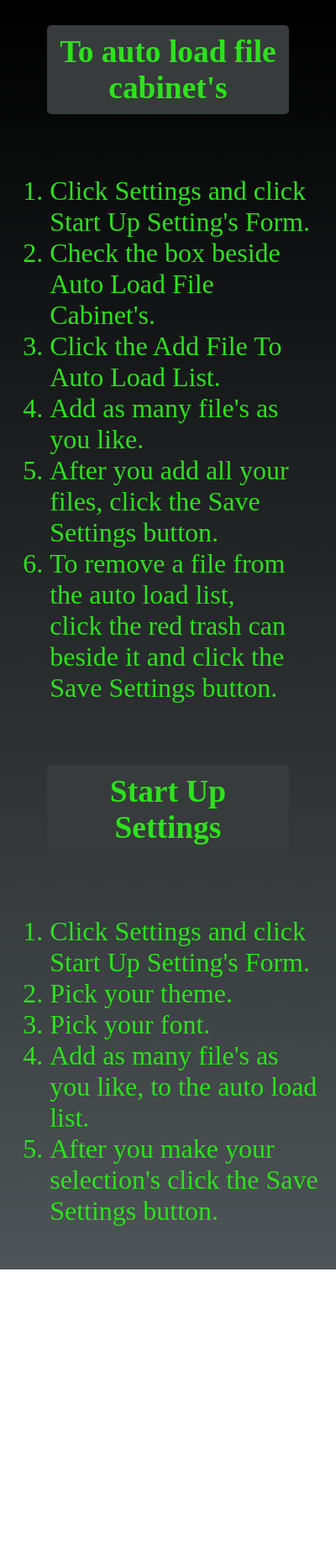
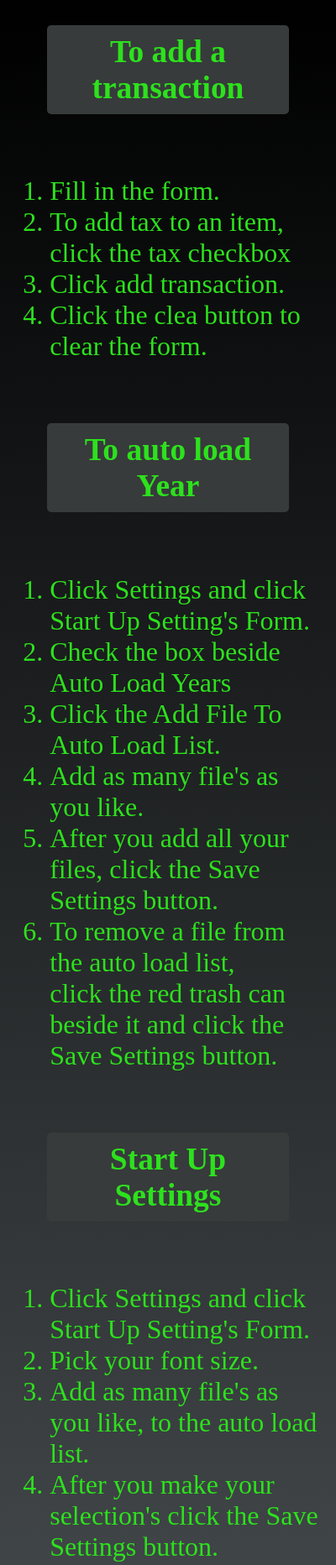
Before and after one commit to DEBXDEBX/money, an Electron app: page help.html in a window 400 px wide. Shown: the top 1864 px of the page at 84% size. Before the commit the page ends 1512 px from the top, so only its background shows below. Drawn offline with Linux system fonts and the light colour scheme.

Commit message:
updated help

```diff
--- a/assets/js/script.js
+++ b/assets/js/script.js
@@ -183,7 +183,8 @@ function readFileContents(filepath) {
           display.paintYearTabs(mapOutKey("name", arrayOfYearObjs));
           return;
         } else {
-          let message = "This is not a valid ElectronFileCab2019April file";
+          let message =
+            "This is not a valid ElectronMomMoney2019September file";
           let msgType = "error";
           display.showAlert(message, msgType);
         }
--- a/help.html
+++ b/help.html
@@ -33,11 +33,22 @@
   </head>
   <body>
     <div class="container">
-      <h3>To auto load file cabinet's</h3>
+        <h3>To add a transaction</h3>
+        <div class="Flex">
+          <ol>
+            <li>Fill in the form.</li>
+            <li>To add tax to an item, click the tax checkbox</li>
+            <li>Click add transaction.</li>
+            <li>Click the clea button to clear the form.</li>
+          </ol>
+        </div>
+
+
+      <h3>To auto load Year</h3>
       <div class="Flex">
         <ol>
           <li>Click Settings and click Start Up Setting's Form.</li>
-          <li>Check the box beside Auto Load File Cabinet's.</li>
+          <li>Check the box beside Auto Load Years</li>
           <li>Click the Add File To Auto Load List.</li>
           <li>Add as many file's as you like.</li>
           <li>After you add all your files, click the Save Settings button.</li>
@@ -48,18 +59,27 @@
           </li>
         </ol>
       </div>
+
+
       <h3>Start Up Settings</h3>
       <div class="Flex">
         <ol>
           <li>Click Settings and click Start Up Setting's Form.</li>
-          <li>Pick your theme.</li>
-          <li>Pick your font.</li>
+          <li>Pick your font size.</li>
           <li>Add as many file's as you like, to the auto load list.</li>
           <li>
             After you make your selection's click the Save Settings button.
           </li>
         </ol>
       </div>
+      <div>
+        <h3>Delete a transaction</h3>
+        <div class="Flex">
+          <ol>
+            <li>Hold the ctrl key and click the trash can beside the transaction..</li>
+
+          </ol>
+        </div>
     </div>
   </body>
 </html>
```
Also changed, not shown: index.html (+1 -1 lines).
